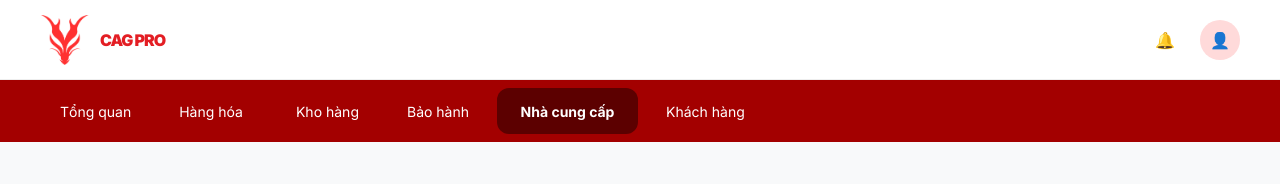
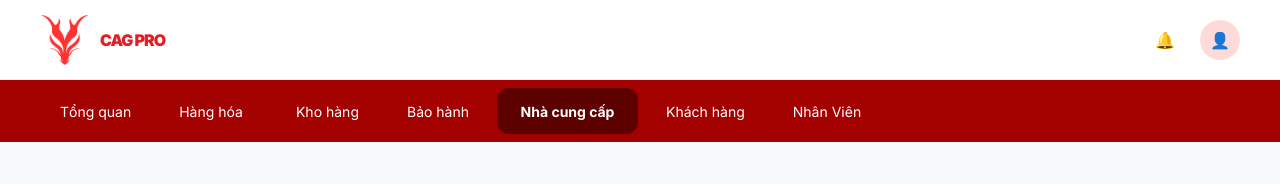
Before and after one commit to Dnthe-05/PMQLKho-Web, a React (Vite) app: page /ncc in a window 1280 px wide. Shown: the top 184 px of the page. Built offline with nearby package versions, Linux system fonts and the light colour scheme; no server answers.

Commit message:
Fix MainLayout.tsx

```diff
--- a/src/layouts/MainLayout.tsx
+++ b/src/layouts/MainLayout.tsx
@@ -38,6 +38,7 @@ const MainLayout: React.FC<MainLayoutProps> = ({ children, currentPage }) => {
       <NavLink to="/bao-hanh" className={({ isActive }) => isActive ? styles.navItemActive : styles.navItem}>Bảo hành</NavLink>
       <NavLink to="/ncc" className={({ isActive }) => isActive ? styles.navItemActive : styles.navItem}>Nhà cung cấp</NavLink>
       <NavLink to="/khach-hang" className={({ isActive }) => isActive ? styles.navItemActive : styles.navItem}>Khách hàng</NavLink>
+      <NavLink to="/nhan-vien" className={({ isActive }) => isActive ? styles.navItemActive : styles.navItem}>Nhân Viên</NavLink>
     </div>
   </nav>
 
```
